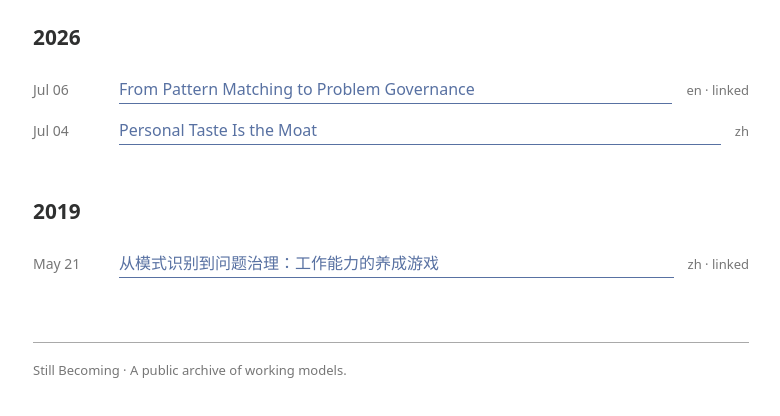
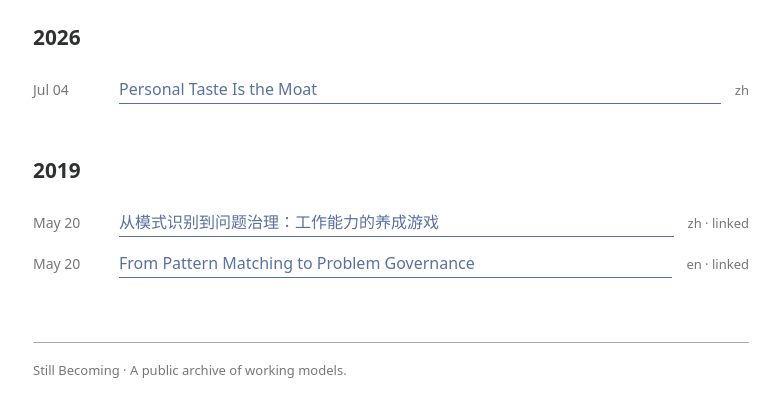
Before and after one commit to suredream/suredream.github.io, an Astro site: page /archive in a window 1280 px wide. Shown: the part 258-674 px from the top of the page, without its empty margins (249-1029 px from the left). Built offline with nearby package versions, Linux system fonts and the light colour scheme; Astro itself is replaced by a stand-in of ours.

Commit message:
2019-05-20-problem-governance

```diff
--- a/src/content/posts/2019-05-21-problem-governance.zh.md
+++ b/src/content/posts/2019-05-20-problem-governance.zh.md
@@ -1,20 +1,17 @@
 ---
 title: "从模式识别到问题治理：工作能力的养成游戏"
-date: 2019-05-21
+date: 2019-05-20
 lang: zh
 summary: "一个关于独立工作能力的最小模型：问题空间、scope、validation 闭环与向上管理。"
-translation: "/posts/2026-05-21-problem-governance-en/"
+translation: "/posts/2019-05-20-problem-governance-en/"
 type: essay
 draft: false
 tags:
-  - work-capability
   - problem-definition
   - management
 ---
 
 > [Jun Xiong](https://www.linkedin.com/in/junxeo/)
-- 初稿：2019-05-21
-- 重发时少量内容经 AI 润色
 
 本文有中文与英文两个版本。 Chinese version focuses on the original thinking process. English version is adapted for a broader professional audience.
 
--- a/src/content/posts/2026-05-21-problem-governance.en.md
+++ b/src/content/posts/2026-05-20-problem-governance.en.md
@@ -1,13 +1,12 @@
 ---
 title: "From Pattern Matching to Problem Governance"
-date: 2026-07-06
+date: 2019-05-20
 lang: en
 summary: "A minimal model of independent work capability: problem framing, scope control, validation loops, and upward management."
-translation: "/posts/2026-05-21-problem-governance-zh/"
+translation: "/posts/2019-05-20-problem-governance-zh/"
 type: essay
 draft: false
 tags:
-  - work-capability
   - problem-definition
   - management
 ---
```
Also changed, not shown: README.md, 1 other file.
